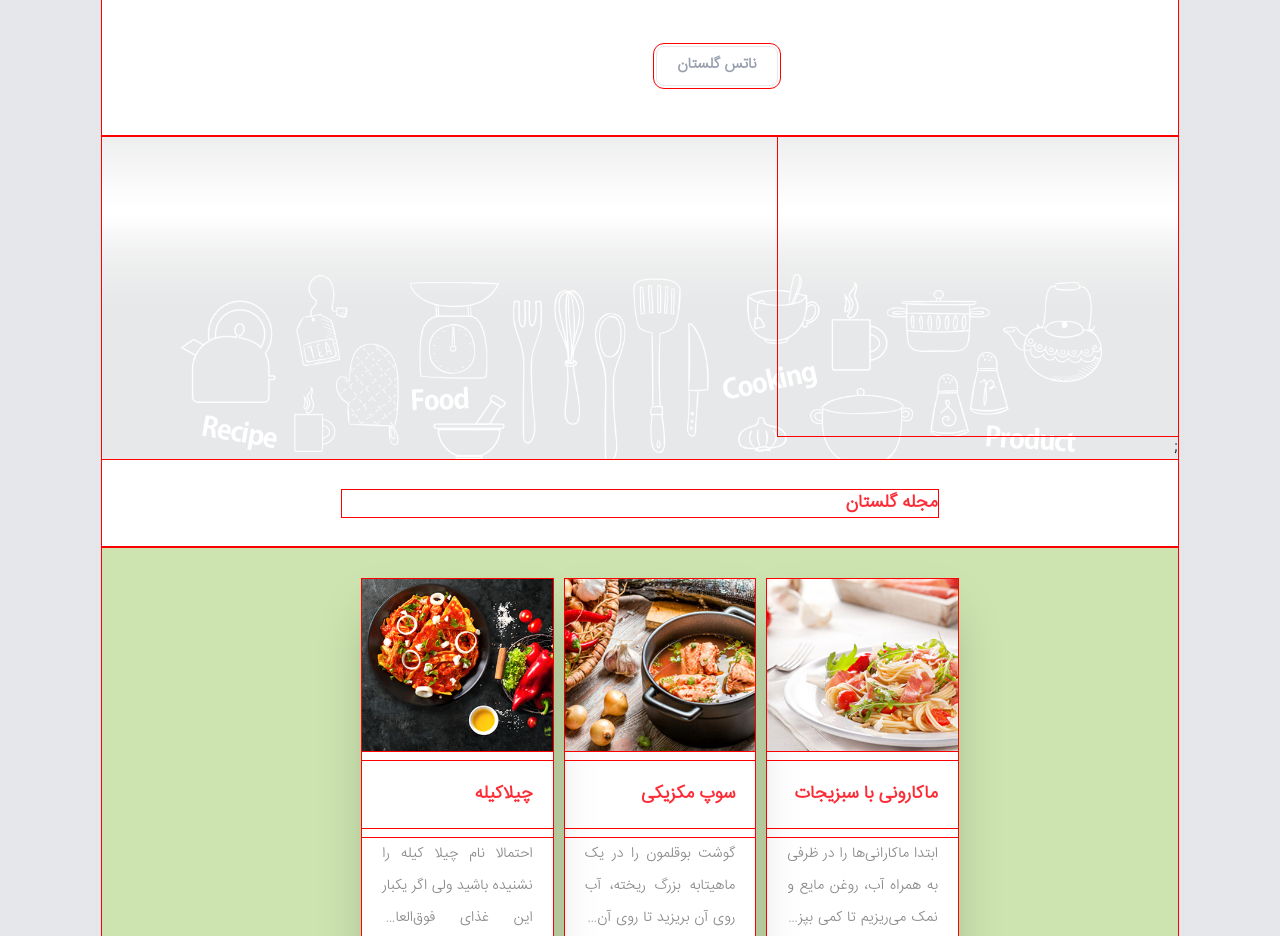
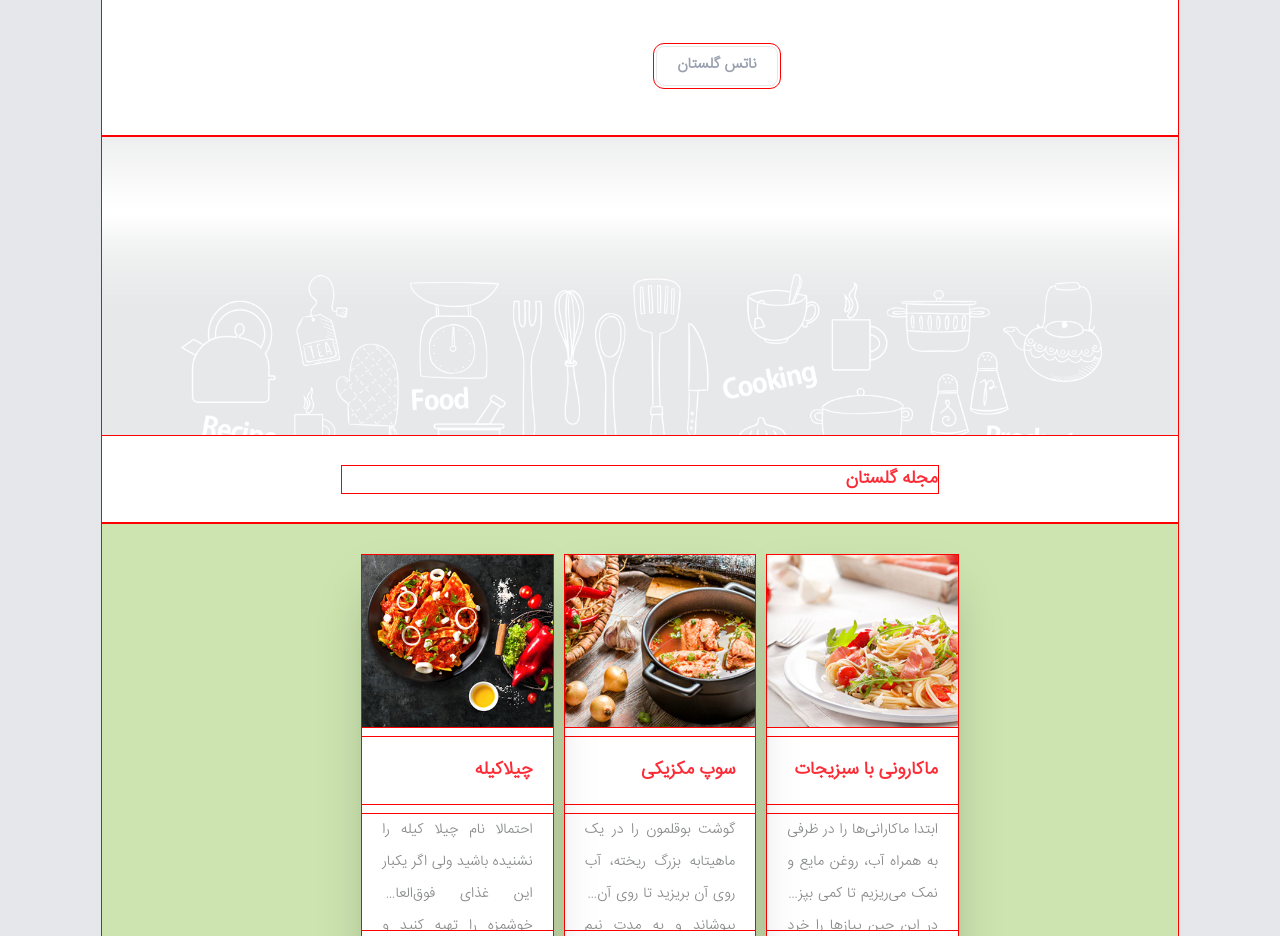
Before and after one commit to shabbak62/NewGolestan-React, a Next.js app: page / in a window 1280 px wide. Shown: the part 5500-6436 px from the top of the page. Built offline with nearby package versions, Linux system fonts and the light colour scheme.

Commit message:
outline ??

```diff
--- a/src/components/ParallaxSection/parallaxSection.jsx
+++ b/src/components/ParallaxSection/parallaxSection.jsx
@@ -1,7 +1,9 @@
 const parallaxSection = () => {
-  return <div>
-     <div className="w-100 h-75 bg-transparent "></div>;
-  </div>
+  return (
+    <div>
+      <div className="w-full h-75 bg-transparent "></div>
+    </div>
+  );
 };
 
 export default parallaxSection;
```
